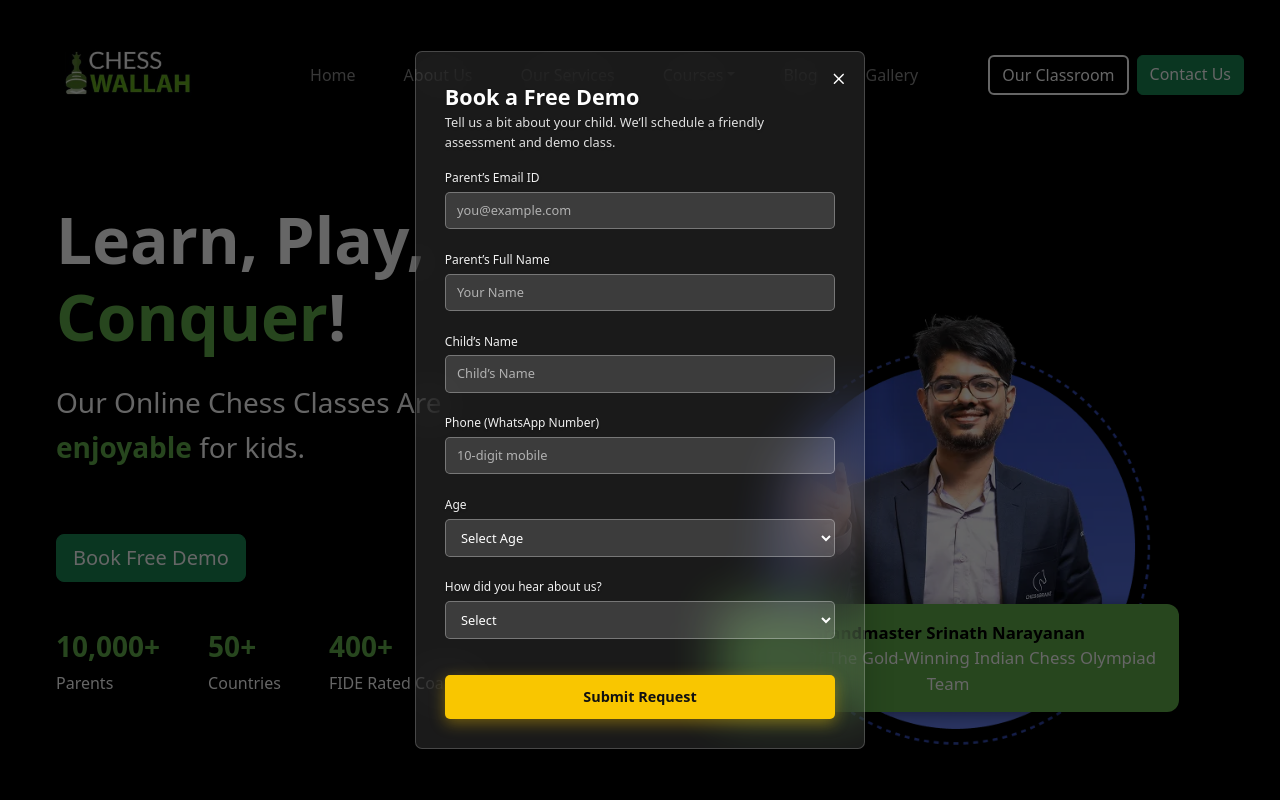
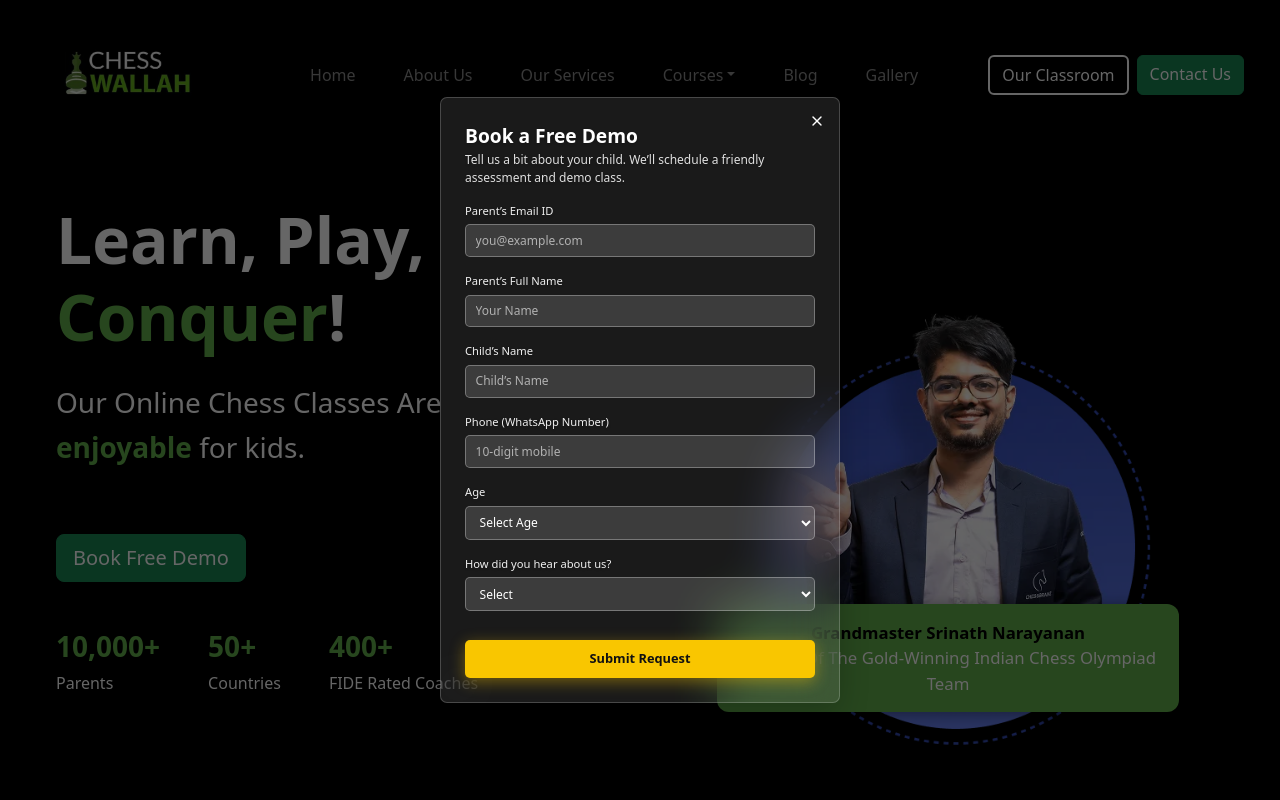
Before and after one commit to AnirbanGhosh2503/Chess-Wallah, a React (Create React App) app: page / in a window 1280 px wide. Shown: the top 800 px of the page. Built offline with nearby package versions, Linux system fonts and the light colour scheme.

Commit message:
resized for bigger screens

```diff
--- a/src/components/FreeDemoModal.css
+++ b/src/components/FreeDemoModal.css
@@ -1,6 +1,6 @@
 /*
- * Updated CSS for a stunning glassmorphic modal.
- * All dimensions have been reduced by approximately 10% to make the form slightly smaller.
+ * Updated CSS for a stunning glassmorphic modal with a responsive design.
+ * The form now reduces in size on larger screens to better fit the layout.
  */
 
 .modal-overlay {
@@ -14,27 +14,20 @@
   padding: 1rem;
 }
 
+/* Base styles for smaller screens (mobile) */
 .modal-box {
   /* Retained the glassmorphic effects */
   background: rgba(255, 255, 255, 0.1);
   backdrop-filter: blur(25px);
-  /* Reduced padding by 10% */
   padding: 1.8rem;
-  /* Reduced border-radius by 10% */
   border-radius: 7px;
-  /* Reduced max-width by 10% */
   max-width: 450px;
   width: 100%;
   position: relative;
-  /* Thinner, more subtle border for a delicate outline */
   border: 1px solid rgba(255, 255, 255, 0.2);
-  /* Retained the improved shadow */
   box-shadow: 0 10px 30px rgba(0, 0, 0, 0.2);
-  /* Setting a base text color to white for high contrast */
   color: #ffffff;
-  /* Adding a subtle text shadow for readability */
   text-shadow: 0 1px 3px rgba(0,0,0,0.2);
-  /* Smooth transitions for all visual changes */
   transition: all 0.3s ease;
 }
 
@@ -43,10 +36,8 @@
   top: 10px;
   right: 10px;
   background: none; border: none;
-  /* Reduced font-size by 10% */
   font-size: 1.1rem;
   cursor: pointer;
-  /* Using white for better visibility on the dark background */
   color: #ffffff;
   transition: color 0.2s ease;
 }
@@ -56,7 +47,6 @@
 }
 
 .modal-title {
-  /* Reduced font-size by 10% */
   font-size: 1.35rem;
   font-weight: 700;
   margin-bottom: 0.3rem;
@@ -64,7 +54,6 @@
 }
 
 .modal-subtitle {
-  /* Reduced font-size and margin by 10% */
   font-size: 0.8rem;
   color: #e0e0e0;
   margin-bottom: 1.1rem;
@@ -74,40 +63,33 @@
   display: flex;
   flex-direction: column;
   flex: 1;
-  /* Reduced margin by 10% */
   margin-bottom: 1.35rem;
 }
 
 .form-group label {
-  /* Reduced font-size by 10% */
   font-size: 0.75rem;
   font-weight: 500;
   margin-bottom: 0.3rem;
-  /* Lighter color for labels to work with the white text */
   color: #f0f0f0;
 }
 
 .form-group input,
 .form-group select,
 .form-group textarea {
-  /* Retained the glassmorphic styling but reverted padding and font-size */
   background: rgba(255, 255, 255, 0.15);
   border: 1px solid rgba(255, 255, 255, 0.3);
   color: #ffffff;
-  /* Reduced padding and border-radius by 10% */
   padding: 0.5rem 0.7rem;
   border-radius: 5px;
   font-size: 0.8rem;
   transition: all 0.3s ease;
 }
 
-/* Placeholder styling for a consistent look */
 .form-group input::placeholder,
 .form-group textarea::placeholder {
     color: rgba(255, 255, 255, 0.6);
 }
 
-/* Focus state for a better user experience */
 .form-group input:focus,
 .form-group select:focus,
 .form-group textarea:focus {
@@ -118,25 +100,20 @@
 
 .form-group textarea {
   resize: vertical;
-  /* Reduced min-height by 10% */
   min-height: 70px;
 }
 
 .submit-btn {
-  /* Reduced margin by 10% */
   margin-top: 0.9rem;
   background: #f9c600;
-  /* Changed text color to a dark tone for contrast on the yellow button */
   color: #111;
   border: none;
-  /* Reduced padding, border-radius, and font-size by 10% */
   padding: 0.7rem;
   border-radius: 5px;
   font-weight: bold;
   cursor: pointer;
   width: 100%;
   font-size: 0.9rem;
-  /* Retained the improved shadow and transition */
   box-shadow: 0 4px 15px rgba(249, 198, 0, 0.4);
   transition: all 0.3s ease;
 }
@@ -146,3 +123,53 @@
   box-shadow: 0 6px 20px rgba(249, 198, 0, 0.6);
   transform: translateY(-2px);
 }
+
+/* Media query for larger screens (e.g., desktops) */
+@media (min-width: 1024px) {
+  .modal-box {
+    /* Further reduced max-width for a more compact form on large screens */
+    max-width: 400px;
+    /* Reduced padding for a smaller feel */
+    padding: 1.5rem;
+  }
+
+  .close-btn {
+    top: 8px;
+    right: 8px;
+    font-size: 1rem;
+  }
+
+  .modal-title {
+    font-size: 1.2rem;
+  }
+
+  .modal-subtitle {
+    font-size: 0.75rem;
+    margin-bottom: 1rem;
+  }
+
+  .form-group {
+    margin-bottom: 1rem;
+  }
+
+  .form-group label {
+    font-size: 0.7rem;
+  }
+
+  .form-group input,
+  .form-group select,
+  .form-group textarea {
+    padding: 0.4rem 0.6rem;
+    font-size: 0.75rem;
+  }
+
+  .form-group textarea {
+    min-height: 60px;
+  }
+
+  .submit-btn {
+    margin-top: 0.8rem;
+    padding: 0.6rem;
+    font-size: 0.8rem;
+  }
+}
```
